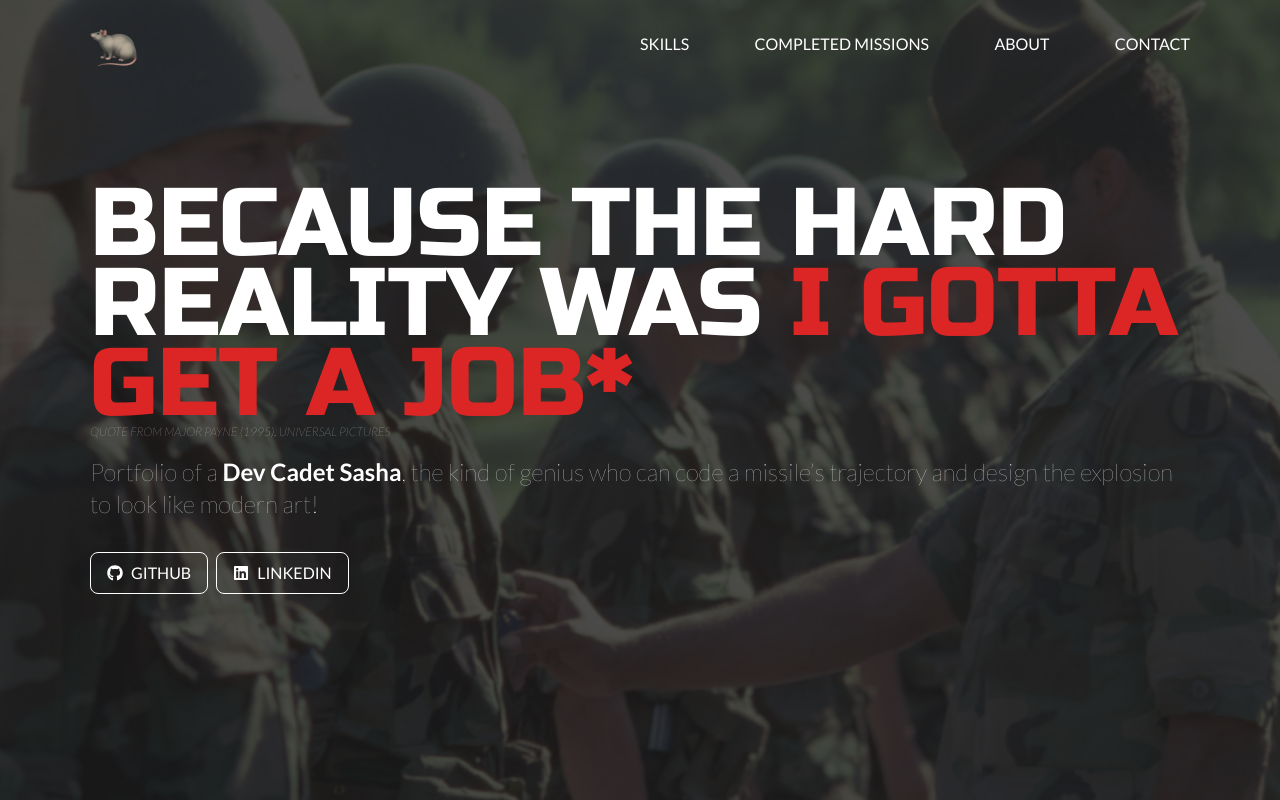
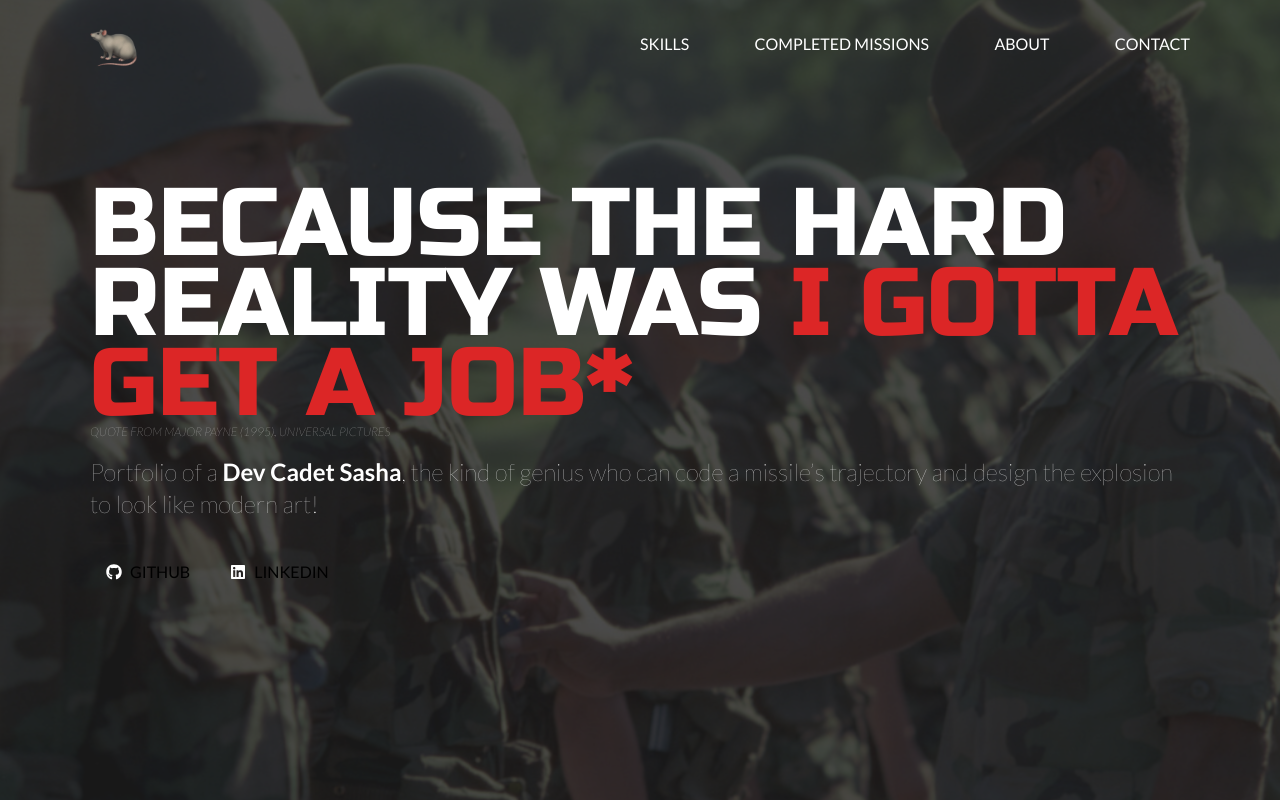
Before and after one commit to SeggyFault/SeggyFault.github.io, a React (Vite) app: page / in a window 1280 px wide. Built offline with nearby package versions, Linux system fonts and the light colour scheme.

Commit message:
fix: Button component styles

```diff
--- a/src/components/Button.jsx
+++ b/src/components/Button.jsx
@@ -1,6 +1,6 @@
-const Button = ({ icon: Icon, label, href}) => {
+const Button = ({ icon: Icon, label, href, className}) => {
   return (
-    <button className="flex items-center justify-center gap-2 px-4 py-2 text-base text-white uppercase border border-white rounded-lg font-lato hover:bg-red-600 hover:text-white hover:border-red-600">
+    <button className={`flex items-center justify-center gap-2 px-4 py-2 text-base uppercase rounded-lg font-lato ${className}`}>
       {Icon && <Icon className="text-white" />}
       <a href={href} target="_blank" >{label}</a>
     </button>
```
